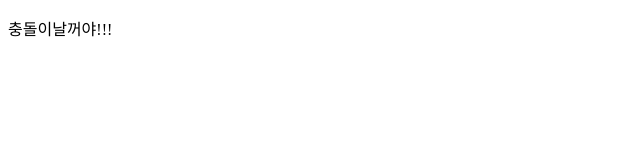
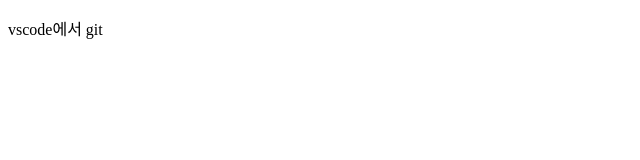
Before and after one commit to channnoh/GitInitTest, a plain HTML site: page index.html in a window 1280 px wide. Shown: the full height of the page, 0-640 px from the left. Drawn offline with Linux system fonts and the light colour scheme.

Commit message:
vscode git

```diff
--- a/index.html
+++ b/index.html
@@ -7,7 +7,7 @@
     <title>t새로운기능</title>
 </head>
 <body>
-    <p>충돌이날꺼야!!!</p>
+    <p>vscode에서 git</p>
 
 </body>
 </html>
```
